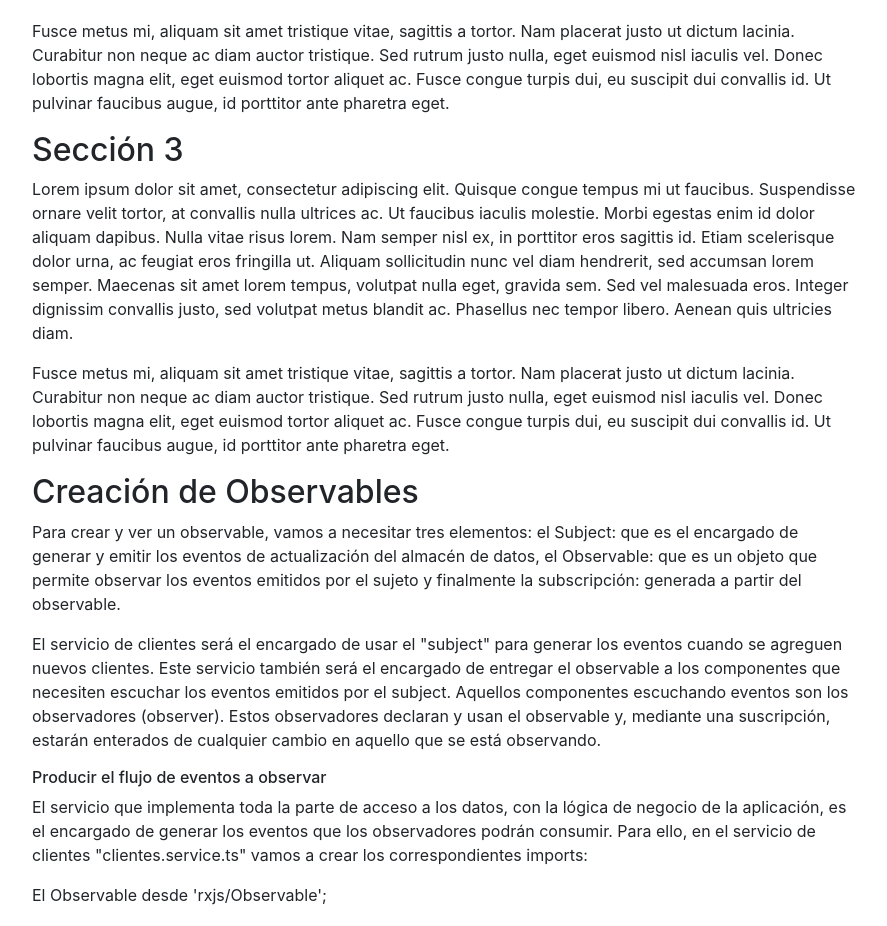
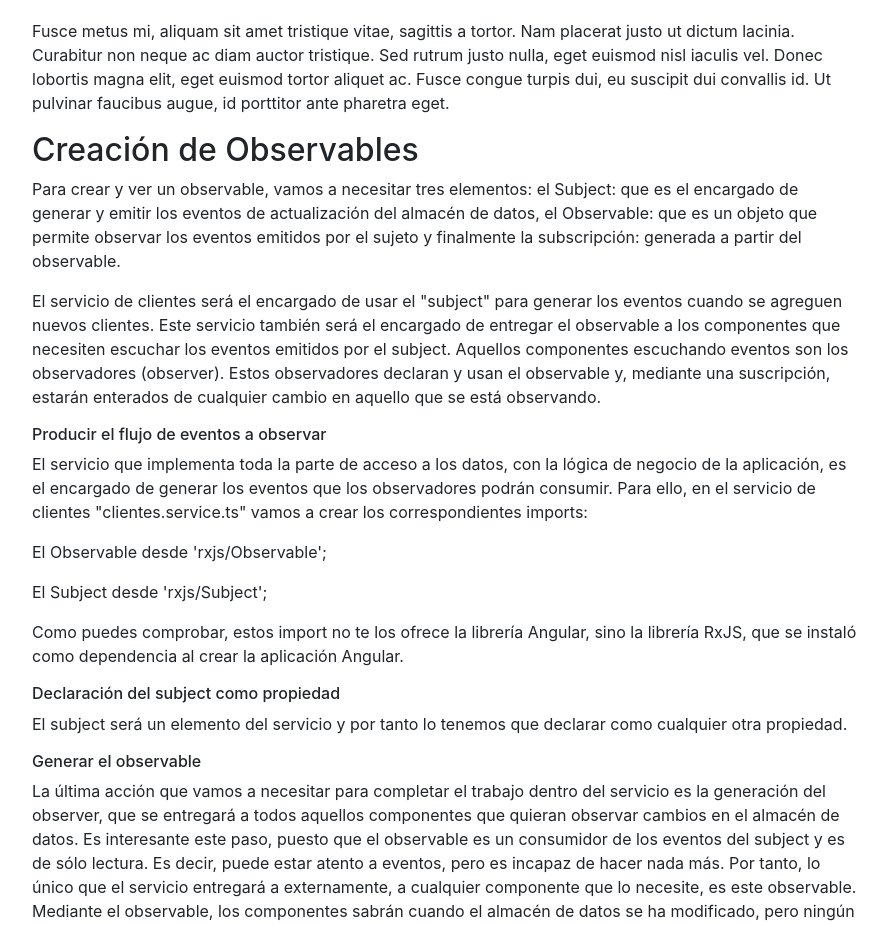
Before and after one commit to enriqueavivar-tsystems/observables, an Angular app: page / in a window 1280 px wide. Shown: the part 3247-4173 px from the top of the page, without its empty margins (53-940 px from the left). Built offline with nearby package versions, Linux system fonts and the light colour scheme.

Commit message:
seccion3 delete

```diff
--- a/src/app/components/mainContent/main-content-component/main-content-component.component.html
+++ b/src/app/components/mainContent/main-content-component/main-content-component.component.html
@@ -102,19 +102,6 @@
     </p>
 </div>
 
-<div id="suscripcion">
-    <h2>Sección 3</h2>
-    <p>
-        Lorem ipsum dolor sit amet, consectetur adipiscing elit. Quisque congue tempus mi ut faucibus. Suspendisse ornare velit tortor, at convallis nulla ultrices ac. Ut faucibus iaculis molestie. Morbi egestas enim id dolor aliquam dapibus. Nulla vitae risus
-        lorem. Nam semper nisl ex, in porttitor eros sagittis id. Etiam scelerisque dolor urna, ac feugiat eros fringilla ut. Aliquam sollicitudin nunc vel diam hendrerit, sed accumsan lorem semper. Maecenas sit amet lorem tempus, volutpat nulla eget,
-        gravida sem. Sed vel malesuada eros. Integer dignissim convallis justo, sed volutpat metus blandit ac. Phasellus nec tempor libero. Aenean quis ultricies diam.
-    </p>
-    <p>
-        Fusce metus mi, aliquam sit amet tristique vitae, sagittis a tortor. Nam placerat justo ut dictum lacinia. Curabitur non neque ac diam auctor tristique. Sed rutrum justo nulla, eget euismod nisl iaculis vel. Donec lobortis magna elit, eget euismod tortor
-        aliquet ac. Fusce congue turpis dui, eu suscipit dui convallis id. Ut pulvinar faucibus augue, id porttitor ante pharetra eget.
-    </p>
-</div>
-
 <div id="crear-observables">
     <h2>Creación de Observables</h2>
 <p>
```
